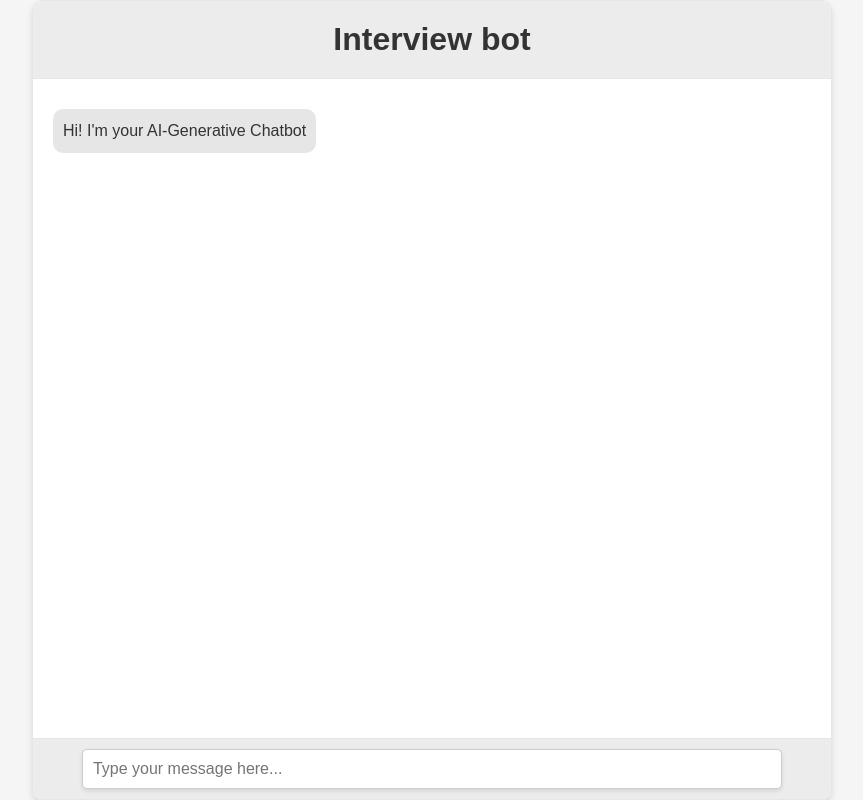
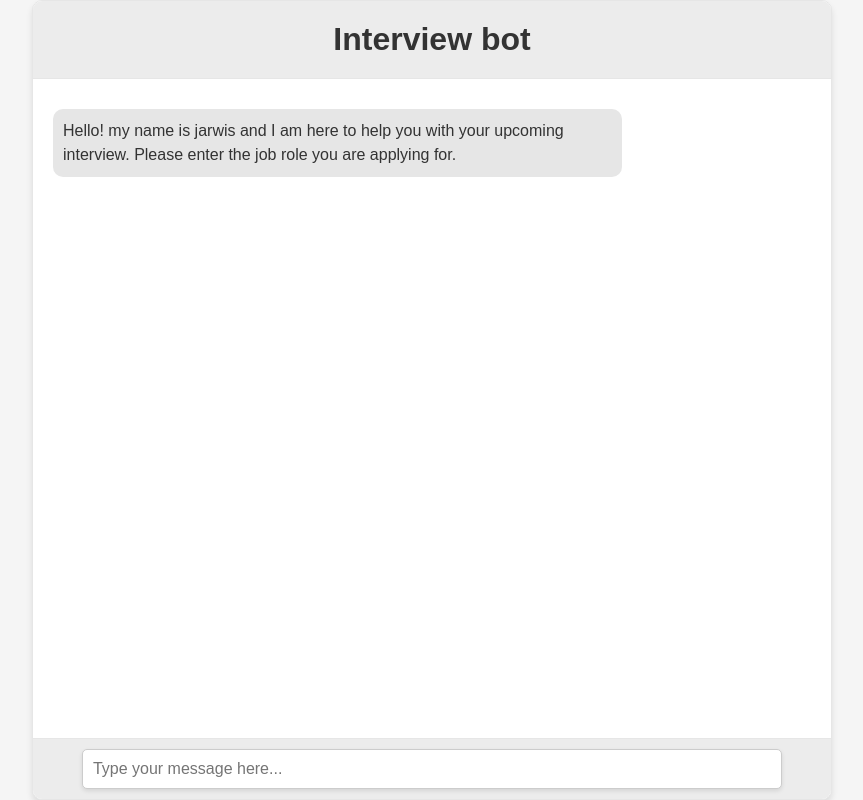
Before and after one commit to kiranmajji1620/interview_bot, a Flask app: page / in a window 1280 px wide. Shown: the whole page, without its empty margins (208-1071 px from the left). Run offline with Flask 3, Linux system fonts and the light colour scheme; some libraries are stand-ins or nearby versions.

Commit message:
Added functionalities of job role, job jd, resume

```diff
--- /dev/null
+++ b/app.py
@@ -0,0 +1,52 @@
+from flask import Flask, render_template, request
+app = Flask(__name__)
+from backend.model import llm
+
+from langchain_core.prompts import ChatPromptTemplate
+
+user_state = {
+    'stage': 'ask_role',
+    'role': None,
+    'jd': None,
+    'resume': None
+}
+
+def get_completion(prompt1, model="gpt-3.5-turbo"):
+    system = "You are a helpful assistant that helps in preparing for interviews. You will be given with the job role the user is applying for with the resume of the user and the job description of the company the user is applying for. Ask question one by one, take answer and keep repeating for 10 questions."
+    human = "{text}"
+    prompt = ChatPromptTemplate.from_messages([("system", system), ("human", human)])
+
+    chain = prompt | llm
+    response = chain.invoke({"text": prompt1})
+    return response.content
+
+@app.route("/")
+def home():
+    return render_template("index.html")
+
+@app.route("/get", methods=['GET'])
+def get_bot_response():
+    global user_state
+    userText = request.args.get('msg')
+
+    if user_state['stage'] == 'ask_role':
+        user_state['role'] = userText
+        user_state['stage'] = 'ask_jd'
+        response = "Please provide the job description for this role."
+    elif user_state['stage'] == 'ask_jd':
+        user_state['jd'] = userText
+        user_state['stage'] = 'ask_resume'
+        response = "Please provide your resume now."
+    elif user_state['stage'] == 'ask_resume':
+        user_state['resume'] = userText
+        user_state['stage'] = 'ask_question'
+        questions_prompt = (f"Generate interview questions based on the following job role: {user_state['role']}, "
+                            f"job description: {user_state['jd']}, and resume: {user_state['resume']}.")
+        response = get_completion(questions_prompt)
+    else:
+        response = get_completion(userText)
+
+    return response
+
+if __name__ == "__main__":
+    app.run(debug=True)
--- a/backend/app.py
+++ /dev/null
@@ -1,28 +0,0 @@
-from flask import Flask, render_template, request
-app = Flask(__name__)
-from backend.model import llm
-
-from langchain_core.prompts import ChatPromptTemplate
-
-def get_completion(prompt1, model="gpt-3.5-turbo"):
-    system = "You are a helpful assistant."
-    human = "{text}"
-    prompt = ChatPromptTemplate.from_messages([("system", system), ("human", human)])
-
-    chain = prompt | llm
-    response = chain.invoke({"text": prompt1})
-    # print(prompt)
-    # print(response.content)
-    return response.content
-
-@app.route("/")
-def home():
-    return render_template("index.html")
-@app.route("/get")
-def get_bot_response():
-    userText = request.args.get('msg')
-    response = get_completion(userText)
-    #return str(bot.get_response(userText))
-    return response
-if __name__ == "__main__":
-    app.run(debug=True)
--- a/templates/index.html
+++ b/templates/index.html
@@ -16,7 +16,9 @@
         </header>
         <main>
             <div id="chatbox" class="chat-box">
-                <p class="botText"><span>Hi! I'm your AI-Generative Chatbot</span></p>
+                <p class="botText"><span>Hello! my name is jarwis and I am here to help you with your upcoming
+                    interview. Please enter the job role you are applying for.
+                </span></p>
             </div>
         </main>
         <footer>
```
Also changed, not shown: backend/tools.py (added).
